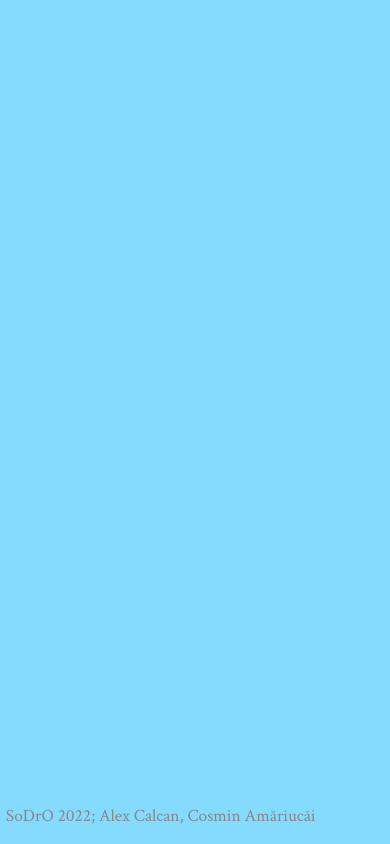
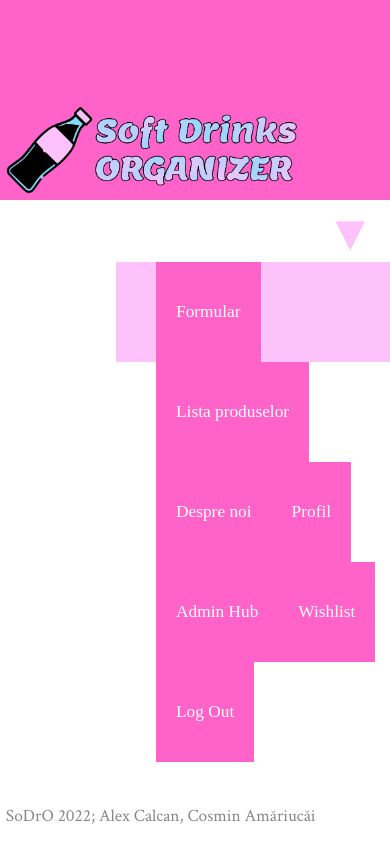
Before and after one commit to atcalcan/SoDrOProject, a PHP site: page /index.php in a window 390 px wide. Run offline with PHP 8.4, Linux system fonts and the light colour scheme; the visitor is signed in with stand-in values (Sample User, id 1); some web fonts are replaced.

Commit message:
Header fix

```diff
--- a/css/header.css
+++ b/css/header.css
@@ -10,6 +10,10 @@
     width: 100%;
     display: flex;
     background-color: #ff63ca;
+}
+
+.headermob {
+    display: none;
 }
 
 .inner_header {
@@ -40,20 +44,19 @@
     float: right;
     height: 100%;
     margin: 0;
-
 }
 
-.navigation a {
-    text-decoration: none;
+.navigation li {
     height: 100%;
     display: table;
     float: left;
-    padding: 0 20px;
     background-color: #ff63ca;
 }
 
-.navigation a li {
+.navigation li a {
+    text-decoration: none;
     display: table-cell;
+    padding: 0 20px;
     vertical-align: middle;
     height: 100%;
     font-size: 13pt;
@@ -63,12 +66,72 @@
 }
 
 .navigation a:hover {
+    TEXT-DECORATION: none;
     background-color: #ff00a8;
+
 
 }
 
 @media screen and (max-device-width: 1280px) {
+
     .headerdesk {
         display: none;
     }
+
+    .headermob {
+        display:contents;
 }
+    nav{
+        background: #ff63ca;
+        height: 100px;
+        width: 100%;
+    }
+    nav ul{
+        float: right;
+    }
+    a.active,a:hover{
+        background: #ff63ca;
+        transition: .5s;
+    }
+    .checkbtn{
+        font-size: 50px;
+        color: #fec2fb;
+        float: right;
+        cursor: pointer;
+        size: 100%;
+        margin-right: 15px;
+    }
+#check{
+    display: none;
+}
+@media (max-width: 500px){
+    nav ul li a{
+        font-size:16px;
+    }
+}
+@media (max-width: 500px){
+    .checkbtn{
+        display: block;
+    }
+    ul{
+        positin: fixed;
+        width: 100%;
+        height: 100vh;
+        background: #fec2fb;
+        transition: all .5s;
+    }
+    nav ul li{
+        display: block;
+    }
+    nav ul li a{
+        font-size: 20px;
+    }
+    a:hover,a.active{
+        background: block;
+        color: #ff00a8;
+    }
+    #check:checked ~ ul{
+        left: 0;
+    }
+}
+}
--- a/css/style.css
+++ b/css/style.css
@@ -149,7 +149,7 @@ input[type="email"] {
         margin: 0;
         padding: 0;
         /* background: url(/assets/bkg.svg); */
-        background-color: #85dbfe;
+        background-color: #ffffff;
         background-size: cover;
         background-position: center;
         font-family: sans-serif;
--- a/header.php
+++ b/header.php
@@ -17,38 +17,38 @@ session_start();
         </div>
         <div class="inner_header">
             <ul class="navigation">
-                <a href="./index.php">
-                    <li>Formular</li>
-                </a>
-                <a href="./products.php">
-                    <li>Lista produselor</li>
-                </a>
-                <a href="./about_us.php">
-                    <li>Despre noi</li>
-                </a>
+                <li><a href="./index.php">
+                    Formular
+                </a></li>
+                <li><a href="./products.php">
+                    Lista produselor
+                </a></li>
+                <li><a href="./about_us.php">
+                    Despre noi
+                </a></li>
                 <?php
                 if (isset($_SESSION['user'])) {
-                    echo '<a href="./profile.php">
-                        <li>Profil</li>
-                    </a>';
+                    echo '<li><a href="./profile.php">
+                        Profil
+                    </a></li>';
                     if ($_SESSION['user'] == 'admin') {
-                        echo '<a href="./admin.php">
-                        <li>Admin Hub</li>
-                    </a>';
+                        echo '<li><a href="./admin.php">
+                        Admin Hub
+                    </a></li>';
                     }
-                    echo '<a href="./wishlist.php">
-                        <li>Wishlist</li>
-                    </a>';
-                    echo '<a href="./hidden/logout.php">
-                        <li>Log Out</li>
-                    </a>';
+                    echo '<li><a href="./wishlist.php">
+                        Wishlist
+                    </a></li>';
+                    echo '<li><a href="./hidden/logout.php">
+                        Log Out
+                    </a></li>';
                 } else {
-                    echo '<a href="./login.php">
-                        <li>Autentificare</li>
-                    </a>';
-                    echo '<a href="./register.php">
-                        <li>Înregistrare</li>
-                    </a>';
+                    echo '<li><a href="./login.php">
+                        Autentificare
+                    </a></li>';
+                    echo '<li><a href="./register.php">
+                        Înregistrare
+                    </a></li>';
                 }
                 ?>
 
@@ -57,3 +57,52 @@ session_start();
         </div>
     </div>
 </nav>
+<nav>
+    <div class="headermob">
+        <div class="logo_header">
+            <img src="./assets/logo.png" height="100px">
+        </div>
+        <div class="inner_header">
+            <input type="checkbox" id="check">
+            <label for="check" class="checkbtn">
+                &#9660;
+            </label>
+        <ul class="navigation">
+            <li><a href="./index.php">
+                Formular
+            </a></li>
+            <li><a href="./products.php">
+                Lista produselor
+            </a></li>
+            <li><a href="./about_us.php">
+                Despre noi
+            </a></li>
+            <?php
+            if (isset($_SESSION['user'])) {
+                echo '<li><a class="active" href="./profile.php">
+                        Profil
+                    </a></li>';
+                if ($_SESSION['user'] == 'admin') {
+                    echo '<li><a href="./admin.php">
+                        Admin Hub
+                    </a></li>';
+                }
+                echo '<li><a href="./wishlist.php">
+                        Wishlist
+                    </a></li>';
+                echo '<li><a href="./hidden/logout.php">
+                        Log Out
+                    </a></li>';
+            } else {
+                echo '<li><a href="./login.php">
+                        Autentificare
+                    </li></a>';
+                echo '<li><a href="./register.php">
+                        Înregistrare
+                    </a></li>';
+            }
+            ?>
+        </ul>
+        </div>
+    </div>
+</nav>
--- a/hidden/register-hidden.php
+++ b/hidden/register-hidden.php
@@ -8,6 +8,7 @@ if (isset($_POST["submit"])) {
 
     require_once './dbh-hidden.php';
     require_once './functions-hidden.php';
+    require_once './preference-functions-hidden.php';
 
     if (emptyInputRegister($email, $user, $pwd, $pwd_rpt) !== false) {
         header("location: ../register.php?error=emptyinput");
```
